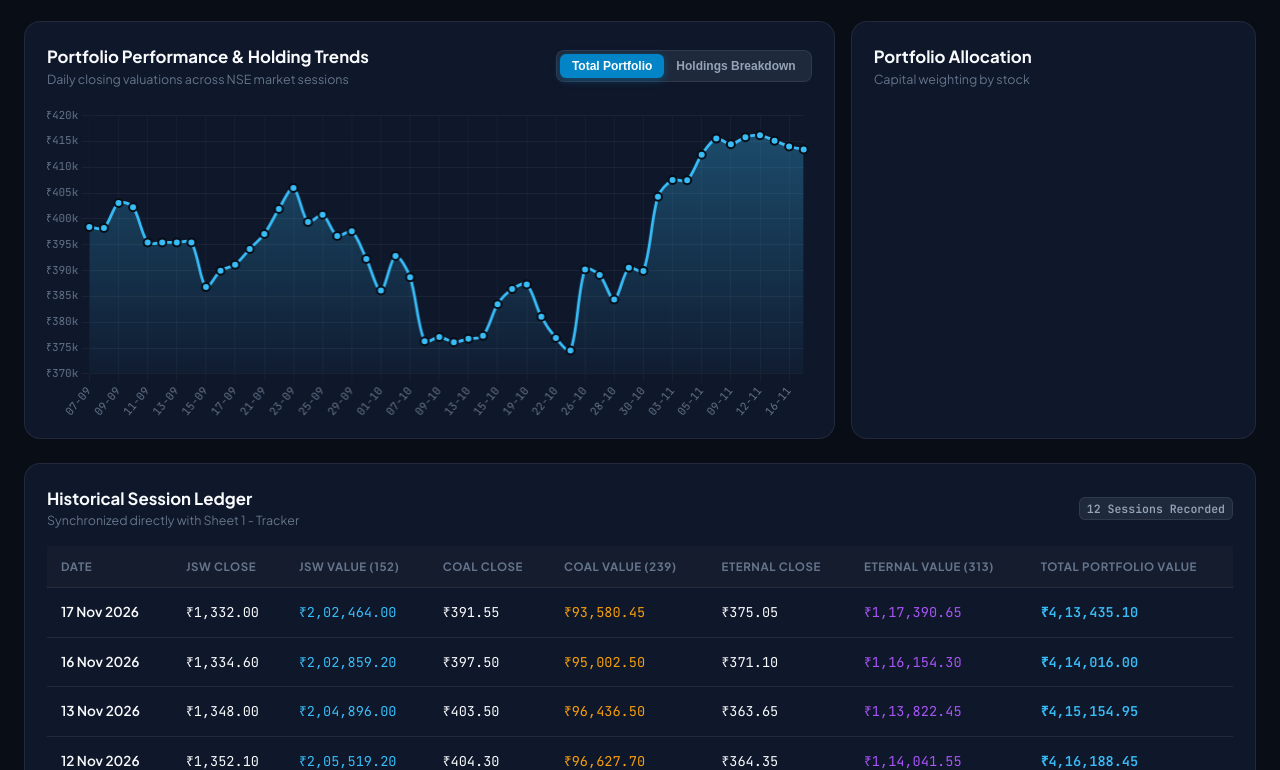
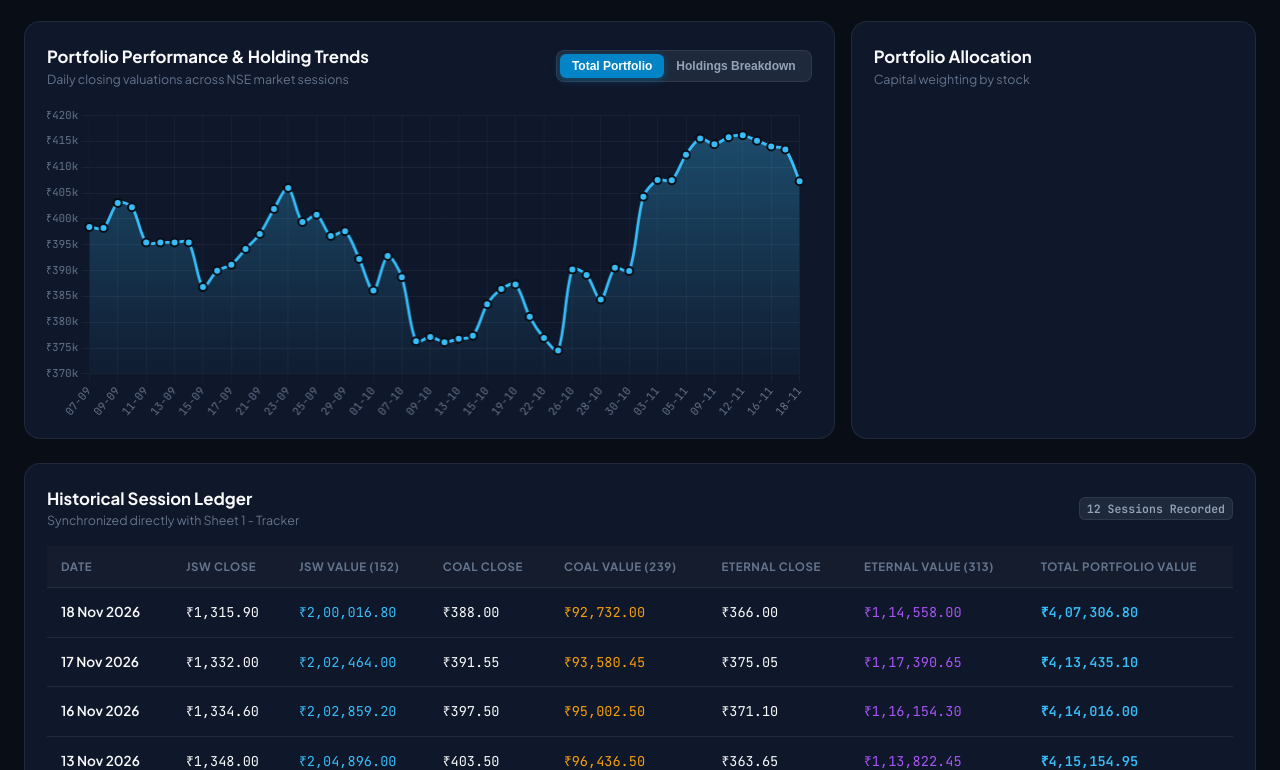
Before and after one commit to 25021141139Preetam/Stock-Tracker, a plain HTML site: page portfolio_dashboard.html in a window 1280 px wide. Shown: the part 570-1340 px from the top of the page. Drawn offline with nearby package versions, Linux system fonts and the light colour scheme.

Commit message:
Automated update: NSE closing prices [2026-11-18]

```diff
--- a/portfolio_dashboard.html
+++ b/portfolio_dashboard.html
@@ -1275,6 +1275,16 @@
             "eternal_close": 375.05,
             "eternal_val": 117390.65,
             "total_val": 413435.1
+      },
+      {
+            "date": "2026-11-18",
+            "jsw_close": 1315.9,
+            "jsw_val": 200016.8,
+            "coal_close": 388.0,
+            "coal_val": 92732.0,
+            "eternal_close": 366.0,
+            "eternal_val": 114558.0,
+            "total_val": 407306.8
       }
 ];
 
```
Also changed, not shown: 2 other files.
